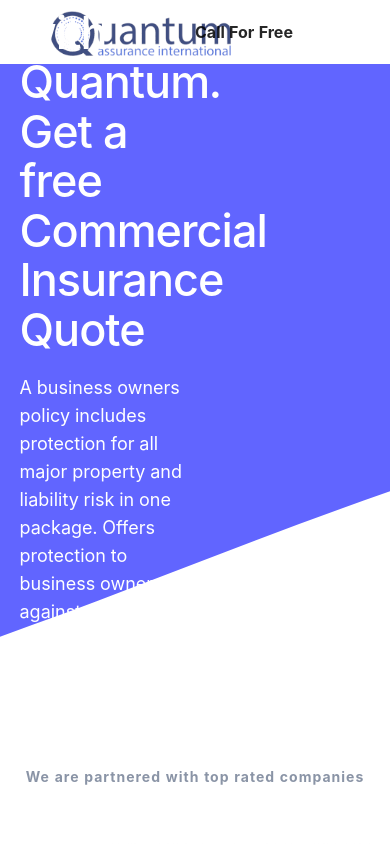
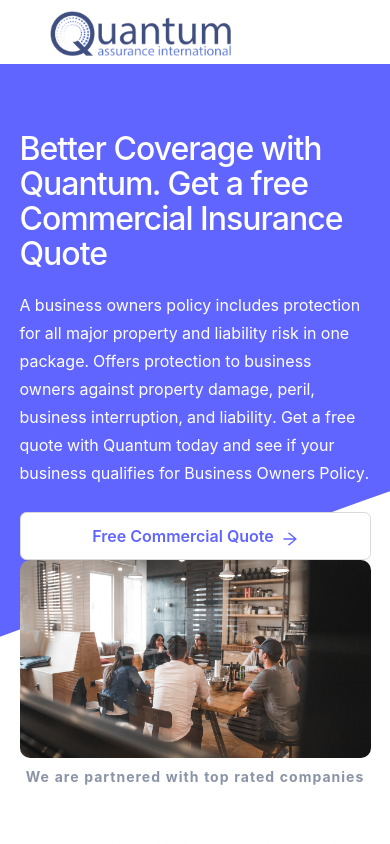
Before and after one commit to tangentdigitalagency/landingpageTest, a React (Create React App) app: page / in a window 390 px wide. Shown: the top 844 px of the page. Built offline with nearby package versions, Linux system fonts and the light colour scheme.

Commit message:
connect to.. completed fix responsivness bugs

```diff
--- a/src/App.css
+++ b/src/App.css
@@ -62,7 +62,7 @@
     margin-top: 0;
     margin-bottom: 10px;
     color: #fff;
-    font-size: 45px;
+    font-size: 2rem;
     line-height: 1.1;
     margin: 10px 0 20px;
     font-weight: 500;
@@ -76,7 +76,7 @@
 .para-white {
     max-width: 510px;
     margin-bottom: 25px;
-    font-size: 18px;
+    font-size: 1rem;
     line-height: 28px;
 }
 
@@ -243,3 +243,18 @@
 .custom-rounded{
     border-radius: 25px;
 }
+.section-connect{
+    display: flex;
+    justify-content: center;
+    align-items: center;
+    background-image: url('assets/img/bottom_base_wave.svg');
+    background-position: 50% 101%;
+    background-size: 100%;
+    background-repeat: no-repeat;
+}
+.text-co2 {
+    color: #767ead;
+    font-size: 1rem;
+    line-height: 25px;
+    font-weight: 700;
+}
--- a/src/App.js
+++ b/src/App.js
@@ -6,7 +6,8 @@
 import travelers from './assets/img/travelers.png';
 import stateAuto from './assets/img/state-auto.png';
 import heroImg from './assets/img/hero-img.jpg';
-import {ArrowRightOutlined} from '@ant-design/icons';
+import connectImg from './assets/img/connection.png';
+import {ArrowRightOutlined, CheckOutlined} from '@ant-design/icons';
 
 function App() {
     const {Header, Footer, Content} = Layout;
@@ -16,10 +17,10 @@
         <Layout>
           <Header>
              <Row>
-                  <Col xs={{span: 12}} lg={{span: 12}}>
+                  <Col xs={{span: 24}} lg={{span: 12}}>
                       <a href="#"><img src={logo} width="181" alt="logo"/></a>
                   </Col>
-                  <Col xs={{span: 12}} lg={{span: 12}}><strong>Call For Free Quote</strong></Col>
+                  <Col xs={{span: 24}} lg={{span: 12}} className="text-right"><strong>Call For Free Quote</strong></Col>
              </Row>
           </Header>
           <Content>
@@ -29,14 +30,14 @@
                       <div className="container-1">
                          <div className="block-left-hero">
                             <Row>
-                             <Col span={12}>
+                             <Col xs={{span: 24}} lg={{span: 12 }}>
                                  <h1 className="hero_heading">Better Coverage with Quantum. Get a free Commercial Insurance Quote</h1>
                                  <p className="text-white para-white">A business owners policy includes protection for all major property and liability risk in one package. Offers protection to business owners against property damage, peril, business interruption, and liability. Get a free quote with Quantum today and see if your business qualifies for Business Owners Policy. </p>
                                 <Button type="block " size="large" className="btn-large text-blue">
                                           Free Commercial Quote <ArrowRightOutlined/>
                                         </Button>
                              </Col>
-                             <Col span={12}>
+                             <Col xs={{span: 24}} lg={{span: 12 }}>
                                  <div className="block-right-hero">
                                  <img src={heroImg} alt="heroImage" className="image-109" sizes="(max-width: 479px) 100vw, (max-width: 767px) 94vw, (max-width: 1279px) 45vw, 570px"/>
                                 </div>
@@ -124,6 +125,34 @@
                       </Col>
                   </Row>
               </section>
+              <section className="section-connect mt-5">
+                       <Row >
+                          <Col xs={{span: 24}} lg={{span: 9, offset:3 }} >
+                         <img src={connectImg} sizes="(max-width: 479px) 100vw, (max-width: 767px) 94vw, (max-width: 991px) 43vw, (max-width: 1279px) 40vw, 515px" srcSet="https://assets.website-files.com/5e2b3fe9d3ee94499c5186d1/60256fd12e4fb0d8c14f1c09_developer-4027337_960_720-p-500.png 500w, https://assets.website-files.com/5e2b3fe9d3ee94499c5186d1/60256fd12e4fb0d8c14f1c09_developer-4027337_960_720.png 788w" alt=""/>
+                          </Col>
+                          <Col xs={{span: 24}} lg={{span: 12 }} >
+                             <div className="container d-flex h-75">
+                                 <div className="justify-content-center align-self-center">
+                                     <h2 className="mx-auto text-center ">We connect you with live rates in less than 2 minutes</h2>
+                                     <Row className="mt-md-5">
+                                         <Col xs={{span: 24}}>
+                                             <CheckOutlined style={{ color: '#008000' }} /> <p className="d-inline ml-3 text-co2">Quick and reliable</p>
+                                         </Col>
+                                         <Col xs={{span: 24}}>
+                                             <CheckOutlined  style={{ color: '#008000' }}/> <p className="d-inline ml-3 text-co2">Quantum gives you tips!</p>
+                                         </Col>
+                                         <Col xs={{span: 24}}>
+                                             <CheckOutlined  style={{ color: '#008000' }}/> <p className="d-inline ml-3 text-co2">Secure and safe</p>
+                                         </Col>
+                                         <Col xs={{span: 24}}>
+                                             <CheckOutlined style={{ color: '#008000' }}/> <p className="d-inline ml-3 text-co2">We work with top rated companies!</p>
+                                         </Col>
+                                     </Row>
+                                 </div>
+                             </div>
+                          </Col>
+                      </Row>
+              </section>
               <section className="trusted-companies pt-4">
                   <div className="container">
                        <Row className="py-5">
@@ -147,7 +176,7 @@
                          </Row>
                   </div>
               </section>
-              </Content>
+          </Content>
           <Footer className="footer">
                 <div className="footer-container">
                     <div className="footer-top-wrap-2">
```
Also changed, not shown: src/assets/img/bottom_base_wave.svg (added), src/assets/img/connection.png (added).
